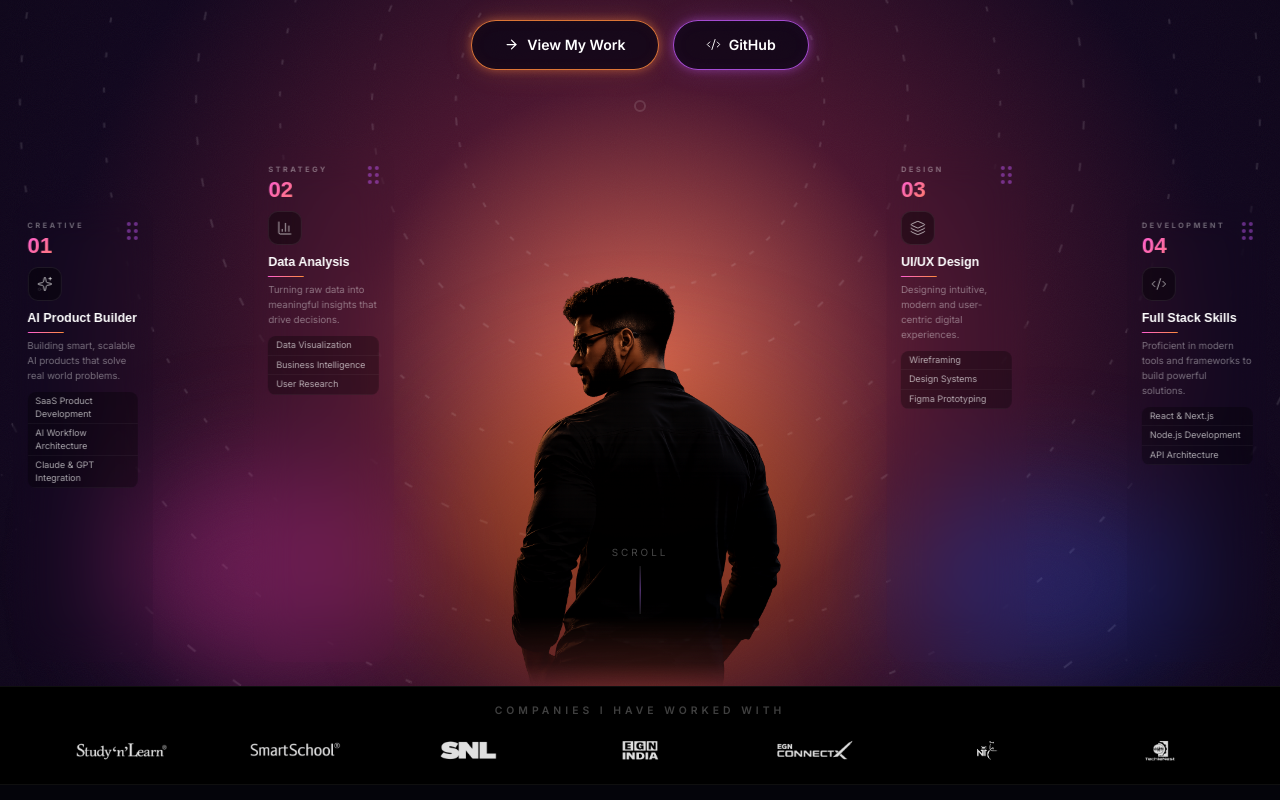
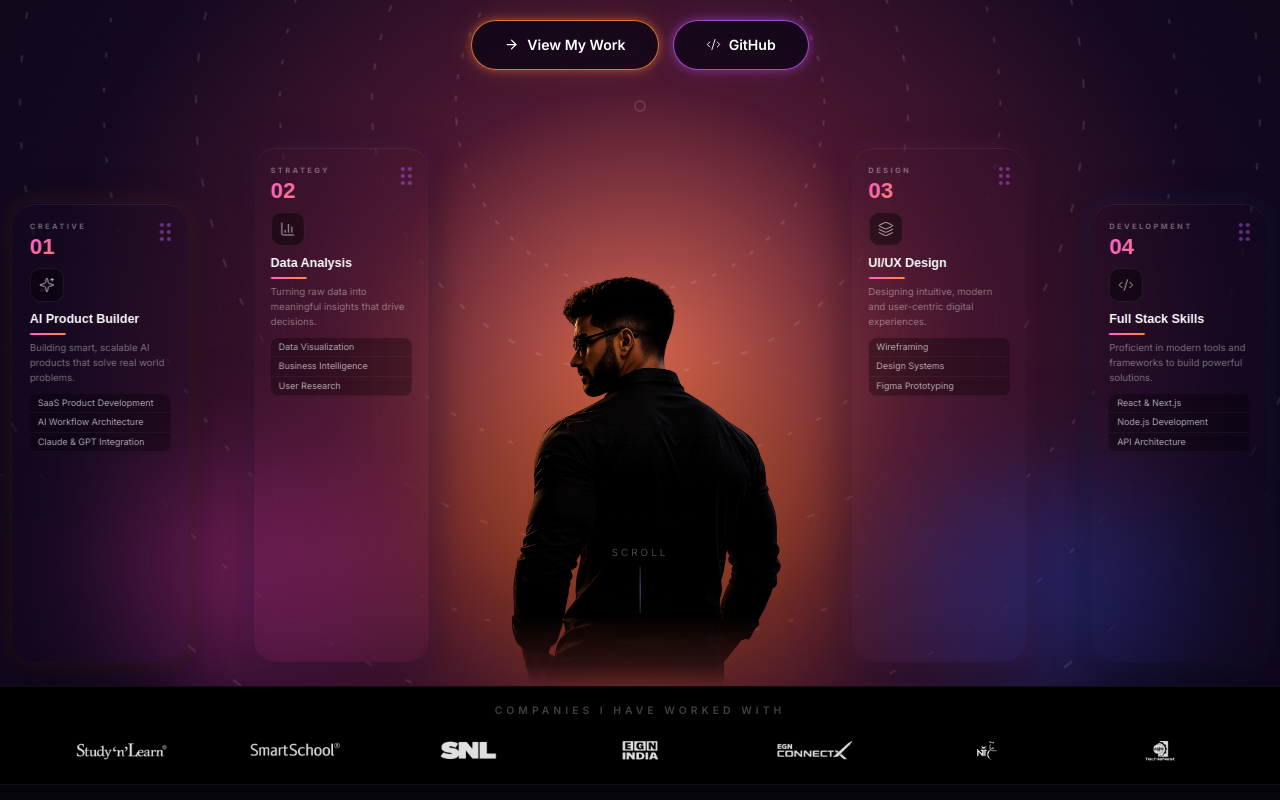
Before and after one commit to niranjan910/niranjan910, a Next.js app: page / in a window 1280 px wide. Shown: the part 474-1274 px from the top of the page. Built offline with nearby package versions, Linux system fonts and the light colour scheme; a web font is replaced by a local one.

Commit message:
Widen hero cards + premium glass effect

```diff
--- a/src/components/sections/Hero.tsx
+++ b/src/components/sections/Hero.tsx
@@ -101,11 +101,12 @@ export default function Hero() {
           <div style={{position:"absolute",width:"300px",height:"200px",background:"rgba(40,80,220,0.32)",bottom:"-20px",right:"6%",borderRadius:"50%",filter:"blur(55px)",pointerEvents:"none"}}/>
           {CARDS.map(c=>(
             <div key={c.num} style={{
-              position:"absolute",bottom:0,...c.pos as React.CSSProperties,width:"140px",
-              borderRadius:"20px",padding:"1rem 0.85rem",display:"flex",flexDirection:"column",gap:0,
-              overflow:"hidden",backdropFilter:"blur(20px)",WebkitBackdropFilter:"blur(20px)",
+              position:"absolute",bottom:0,...c.pos as React.CSSProperties,width:"175px",
+              borderRadius:"22px",padding:"1.1rem 1rem",display:"flex",flexDirection:"column",gap:0,
+              overflow:"hidden",backdropFilter:"blur(32px)",WebkitBackdropFilter:"blur(32px)",
               border:"1.5px solid transparent",
-              backgroundImage:`linear-gradient(#13091f,#1d0b18) padding-box, linear-gradient(145deg,${c.border},rgba(255,100,50,0.75)) border-box`,
+              backgroundImage:`linear-gradient(135deg, rgba(20,10,38,0.72) 0%, rgba(10,5,22,0.55) 100%) padding-box, linear-gradient(145deg,${c.border},rgba(255,100,50,0.6)) border-box`,
+              boxShadow:`0 8px 40px rgba(0,0,0,0.45), 0 0 24px ${c.border.replace("0.6","0.15")}, inset 0 1px 0 rgba(255,255,255,0.07)`,
             }}>
               <div style={{display:"flex",justifyContent:"space-between",alignItems:"flex-start",marginBottom:"0.6rem"}}>
                 <div>
```
